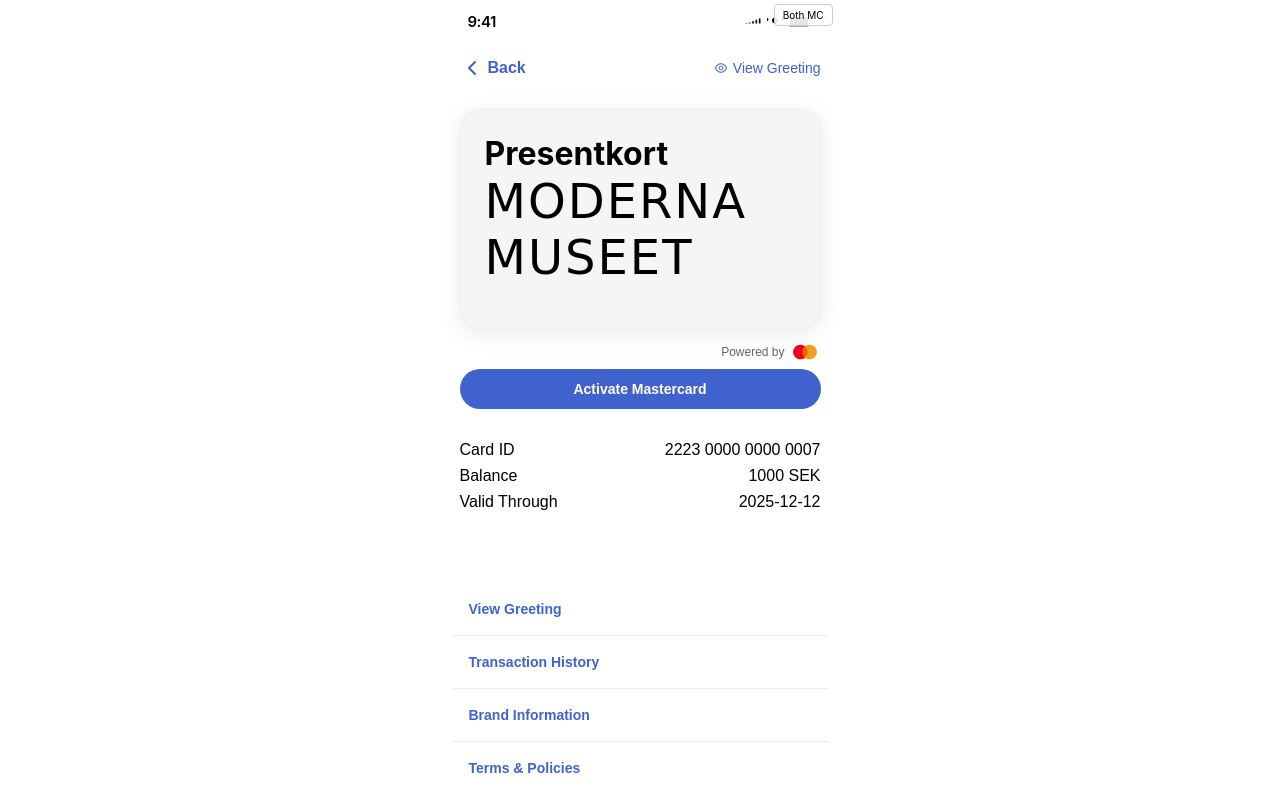
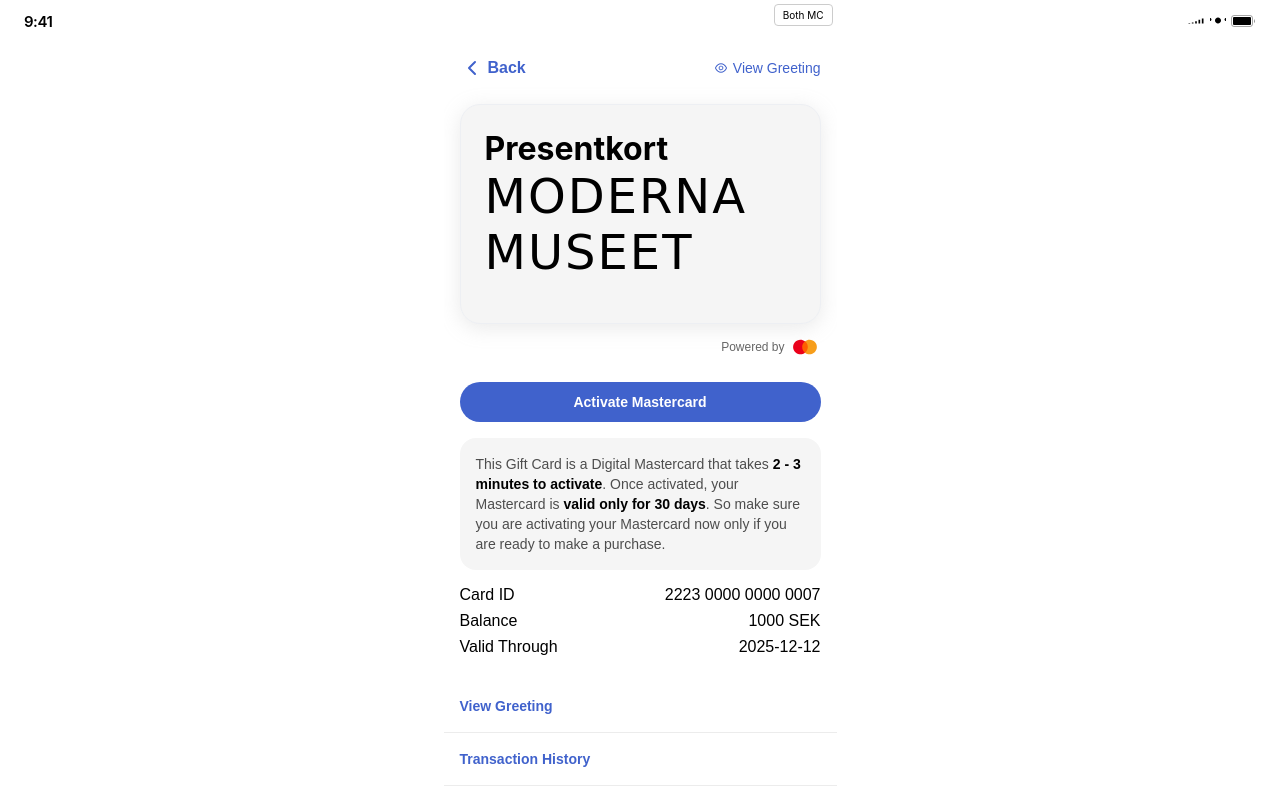
Before and after one commit to suchintha28-gifted/mastercard_cardscreen, a plain HTML site: page index.html in a window 1280 px wide. Drawn offline with Linux system fonts and the light colour scheme.

Commit message:
Update index.html

```diff
--- a/index.html
+++ b/index.html
@@ -82,7 +82,7 @@
                 <span id="toggleText">Both MC</span>
             </button>
 
-            <div style="position: absolute; left: 24px; top: 12px; right: 24px; height: 40px;">
+            <div style="position: fixed; left: 24px; top: 12px; right: 24px; height: 40px; background-color: white; z-index: 100;">
                 <p style="position: absolute; left: 0; top: 0; font-family: SF Pro Text, -apple-system, sans-serif; font-weight: 600; font-size: 15px; line-height: 20px; letter-spacing: -0.5px; color: #000000; margin: 0;">9:41</p>
                 <div style="position: absolute; right: 0; top: 3px; display: flex; align-items: center; gap: 5px;">
                     <svg width="17" height="12" viewBox="0 0 17 12" fill="none" xmlns="http://www.w3.org/2000/svg">
@@ -99,7 +99,9 @@
                 </div>
             </div>
 
-            <div style="position: absolute; left: 16px; top: 56px; width: 361px; display: flex; align-items: center; justify-content: space-between;">
+            <div style="padding-top: 56px; padding-bottom: 20px;">
+                <div style="padding: 0 16px; margin-bottom: 24px;">
+                    <div style="display: flex; align-items: center; justify-content: space-between; width: 100%;">
                         <div style="display: flex; gap: 4px; align-items: center; cursor: pointer;">
                             <svg width="24" height="24" viewBox="0 0 24 24" fill="none" xmlns="http://www.w3.org/2000/svg">
                                 <path d="M15 18L9 12L15 6" stroke="#4062CC" stroke-width="2" stroke-linecap="round" stroke-linejoin="round"/>
@@ -114,14 +116,15 @@
                             <p style="font-family: Galano Grotesque Alt, sans-serif; font-weight: 500; font-size: 14px; color: #4062cc; margin: 0; white-space: nowrap;">View Greeting</p>
                         </div>
                     </div>
+                </div>
 
-            <div style="position: absolute; left: 16px; top: 109px;">
-                <div style="width: 361px; height: 220px; border: 1px solid #edeff3; border-radius: 20px; box-shadow: 0px 4px 20px 0px rgba(173, 173, 173, 0.25); overflow: hidden; position: relative; background-color: #f5f5f5; display: flex; flex-direction: column; padding: 24px;">
+                <div style="padding: 0 16px; margin-bottom: 24px;">
+                    <div style="width: 100%; height: 220px; border: 1px solid #edeff3; border-radius: 20px; box-shadow: 0px 4px 20px 0px rgba(173, 173, 173, 0.25); overflow: hidden; position: relative; background-color: #f5f5f5; display: flex; flex-direction: column; padding: 24px;">
                         <div style="font-family: SF Pro Display, -apple-system, sans-serif; font-size: 32px; font-weight: 700; color: #000000; margin-bottom: auto;">Presentkort</div>
                         <div style="font-family: Brush Script MT, cursive; font-size: 48px; font-weight: 400; color: #000000; text-align: left; margin-top: auto; padding-bottom: 20px; letter-spacing: 2px;">MODERNA MUSEET</div>
                     </div>
 
-                <div id="poweredByCard" style="position: absolute; right: 0; top: 232px; display: flex; align-items: center; gap: 4px;">
+                    <div id="poweredByCard" style="display: flex; align-items: center; justify-content: flex-end; gap: 4px; margin-top: 12px;">
                         <p style="font-family: Galano Grotesque, sans-serif; font-weight: 400; font-size: 12px; color: #666666; margin: 0; white-space: nowrap;">Powered by</p>
                         <svg width="32" height="22" viewBox="0 0 152.4 108" xmlns="http://www.w3.org/2000/svg">
                             <rect x="60.4" y="25.7" fill="#FF5F00" width="31.5" height="56.6"/>
@@ -131,10 +134,16 @@
                     </div>
                 </div>
 
-            <div style="position: absolute; left: 16px; top: 369px; width: 361px; display: flex; flex-direction: column; gap: 32px;">
+                <div style="padding: 0 16px; display: flex; flex-direction: column; gap: 16px;">
                     <button id="revealBtn" onclick="showRedeemScreen()" style="background-color: #4062cc; color: white; padding: 12px 32px; border-radius: 42px; border: none; cursor: pointer; font-family: Galano Grotesque Alt, sans-serif; font-weight: 600; font-size: 14px; width: 100%;">
                         Activate Mastercard
                     </button>
+
+                    <div id="activationMessage" style="background-color: #F5F5F5; border-radius: 16px; padding: 16px;">
+                        <p style="font-family: Galano Grotesque, sans-serif; font-weight: 400; font-size: 14px; line-height: 20px; color: #4D4D4D; margin: 0;">
+                            This Gift Card is a Digital Mastercard that takes <strong style="font-weight: 700; color: #000000;">2 - 3 minutes to activate</strong>. Once activated, your Mastercard is <strong style="font-weight: 700; color: #000000;">valid only for 30 days</strong>. So make sure you are activating your Mastercard now only if you are ready to make a purchase.
+                        </p>
+                    </div>
 
                     <div style="display: flex; flex-direction: column; gap: 8px; font-family: Galano Grotesque, sans-serif; font-weight: 500; font-size: 16px; color: #000000;">
                         <div style="display: flex; align-items: center; justify-content: space-between; width: 100%;">
@@ -152,24 +161,27 @@
                     </div>
                 </div>
 
-            <div style="position: absolute; left: 9px; top: 583px; display: flex; flex-direction: column;">
-                <div style="width: 375px; border-bottom: 1px solid #ececec; padding: 14px 16px; cursor: pointer;">
+                <div style="padding: 0; margin-top: 24px; display: flex; flex-direction: column;">
+                    <div style="width: 100%; border-bottom: 1px solid #ececec; padding: 14px 16px; cursor: pointer;">
                         <p style="font-family: Galano Grotesque Alt, sans-serif; font-weight: 700; font-size: 14px; line-height: 24px; color: #4062cc; margin: 0; white-space: nowrap;">View Greeting</p>
                     </div>
-                <div style="width: 375px; border-bottom: 1px solid #ececec; padding: 14px 16px; cursor: pointer;">
+                    <div style="width: 100%; border-bottom: 1px solid #ececec; padding: 14px 16px; cursor: pointer;">
                         <p style="font-family: Galano Grotesque Alt, sans-serif; font-weight: 700; font-size: 14px; line-height: 24px; color: #4062cc; margin: 0; white-space: nowrap;">Transaction History</p>
                     </div>
-                <div style="width: 375px; border-bottom: 1px solid #ececec; padding: 14px 16px; cursor: pointer;">
+                    <div style="width: 100%; border-bottom: 1px solid #ececec; padding: 14px 16px; cursor: pointer;">
                         <p style="font-family: Galano Grotesque Alt, sans-serif; font-weight: 700; font-size: 14px; line-height: 24px; color: #4062cc; margin: 0; white-space: nowrap;">Brand Information</p>
                     </div>
-                <div style="width: 375px; padding: 14px 16px; cursor: pointer;">
+                    <div style="width: 100%; padding: 14px 16px; cursor: pointer;">
                         <p style="font-family: Galano Grotesque Alt, sans-serif; font-weight: 700; font-size: 14px; line-height: 24px; color: #4062cc; margin: 0; white-space: nowrap;">Terms & Policies</p>
                     </div>
                 </div>
 
-            <button style="position: absolute; left: 50%; transform: translateX(-50%); top: 819px; width: 361px; background-color: white; border: 1px solid #979797; border-radius: 42px; padding: 12px 32px; cursor: pointer; font-family: Galano Grotesque Alt, sans-serif; font-weight: 600; font-size: 16px; color: #979797;">
+                <div style="padding: 0 16px; margin-top: 24px; margin-bottom: 24px;">
+                    <button style="width: 100%; background-color: white; border: 1px solid #979797; border-radius: 42px; padding: 12px 32px; cursor: pointer; font-family: Galano Grotesque Alt, sans-serif; font-weight: 600; font-size: 16px; color: #979797;">
                         Delete Card
                     </button>
+                </div>
+            </div>
         </div>
 
         <!-- Redeem Options Screen -->
@@ -400,17 +412,20 @@
             const revealBtn = document.getElementById('revealBtn');
             const poweredByCard = document.getElementById('poweredByCard');
             const poweredByOnline = document.getElementById('poweredByOnline');
+            const activationMessage = document.getElementById('activationMessage');
 
             if (codeProvider === 'mastercard') {
                 toggleText.textContent = 'Both MC';
                 revealBtn.textContent = 'Activate Mastercard';
                 poweredByCard.style.display = 'flex';
                 poweredByOnline.style.display = 'none';
+                activationMessage.style.display = 'block';
             } else {
                 toggleText.textContent = 'Mixed';
                 revealBtn.textContent = 'Reveal Value Code';
                 poweredByCard.style.display = 'none';
                 poweredByOnline.style.display = 'flex';
+                activationMessage.style.display = 'none';
             }
         }
 
```
Lines whose indentation alone changed are shown as unchanged.
